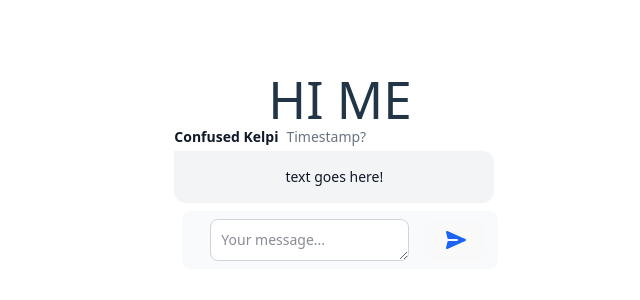
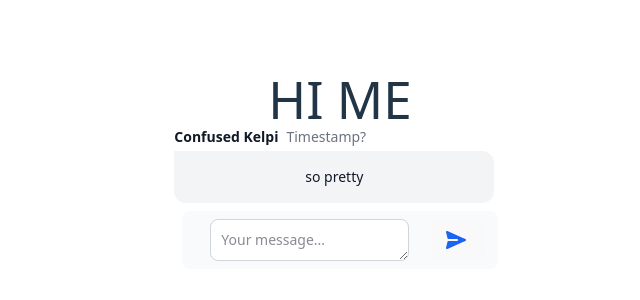
Before and after one commit to BrandonTuTwo2/BFCB, a React (Vite) app in the folder client/: page / in a window 1280 px wide. Shown: the part 226-526 px from the top of the page, without its empty margins (300-940 px from the left). Built offline with nearby package versions, Linux system fonts and the light colour scheme.

Commit message:
Feat styling

```diff
--- a/client/src/App.tsx
+++ b/client/src/App.tsx
@@ -1,14 +1,17 @@
-import { useEffect } from 'react'
+import { useEffect, useState } from 'react';
+import TextMsg from './components/message';
 import './App.css'
 
 function App() {
+  const [texts, setTexts] = useState([<TextMsg name={'Confused Kelpi'} timestamp={'Timestamp?'} text={'so pretty'} />])
   const callMe = async () => {
     // const res = await fetch("http://localhost:9999/askMe/?=what is the capital of guatemala?")
 
     // const json = await res.json();
     // console.log(json)
     console.log("HIIII");
-
+    //pass actual stuff here
+    setTexts(texts.concat(<TextMsg name={'Confused Kelpi'} timestamp={'Timestamp?'} text={'umazing!'} />))
   }
 
   useEffect(() => {
@@ -19,18 +22,9 @@ function App() {
     <>
 
       <h1>HI ME</h1>
-      <div className="flex items-start gap-2.5">
-        <div className="flex flex-col gap-1 w-full max-w-[320px]">
-          <div className="flex items-center space-x-2 rtl:space-x-reverse">
-            <span className="text-sm font-semibold text-gray-900 dark:text-white">Confused Kelpi</span>
-            <span className="text-sm font-normal text-gray-500 dark:text-gray-400">Timestamp?</span>
-          </div>
-          <div className="flex flex-col leading-1.5 p-4 border-gray-200 bg-gray-100 rounded-e-xl rounded-es-xl dark:bg-gray-700">
-            <p className="text-sm font-normal text-gray-900 dark:text-white"> text goes here!</p>
-          </div>
-        </div>
+      <div id='chat'>
+        {texts}
       </div>
-
       <form action={callMe}>
         <label htmlFor="chat" className="sr-only">Your message</label>
         <div className="flex items-center px-3 py-2 m-2 rounded-lg bg-gray-50 dark:bg-gray-700 ">
--- /dev/null
+++ b/client/src/components/message.tsx
@@ -0,0 +1,24 @@
+import type { PropsWithChildren } from "react";
+
+export interface Props {
+    name: string,
+    timestamp: string, //string temporarily cause im lazy, itll be a timestamp when I get to it
+    text: string
+}
+
+export default function TextMsg(props: PropsWithChildren<Props>) {
+    return (
+        <div className="flex items-start gap-2.5">
+            <div className="flex flex-col gap-1 w-full max-w-[320px]">
+                <div className="flex items-center space-x-2 rtl:space-x-reverse">
+                    <span className="text-sm font-semibold text-gray-900 dark:text-white">{props.name}</span>
+                    <span className="text-sm font-normal text-gray-500 dark:text-gray-400">{props.timestamp}</span>
+                </div>
+                <div className="flex flex-col leading-1.5 p-4 border-gray-200 bg-gray-100 rounded-e-xl rounded-es-xl dark:bg-gray-700">
+                    <p className="text-sm font-normal text-gray-900 dark:text-white">{props.text}</p>
+                </div>
+            </div>
+        </div>
+    );
+
+}
```
